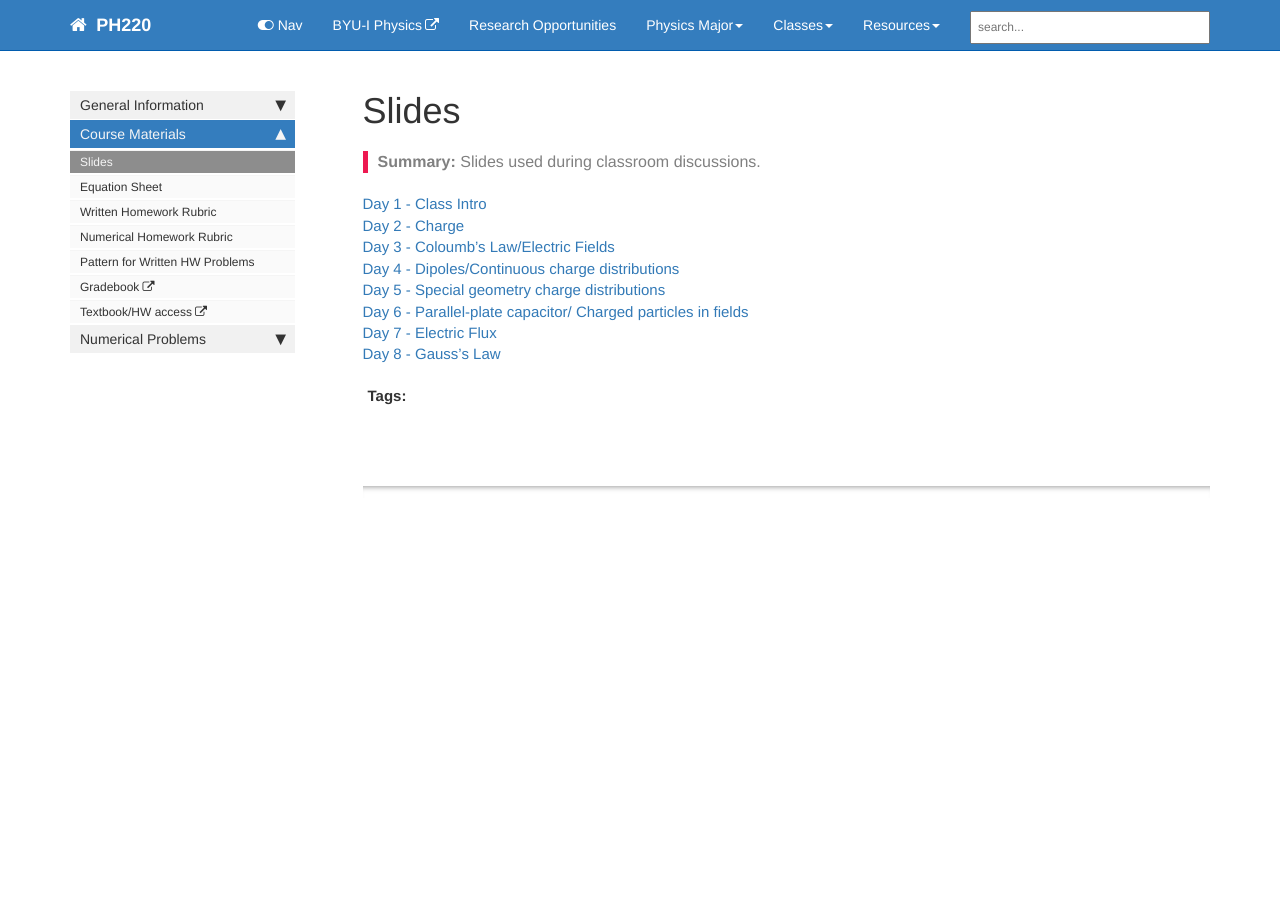
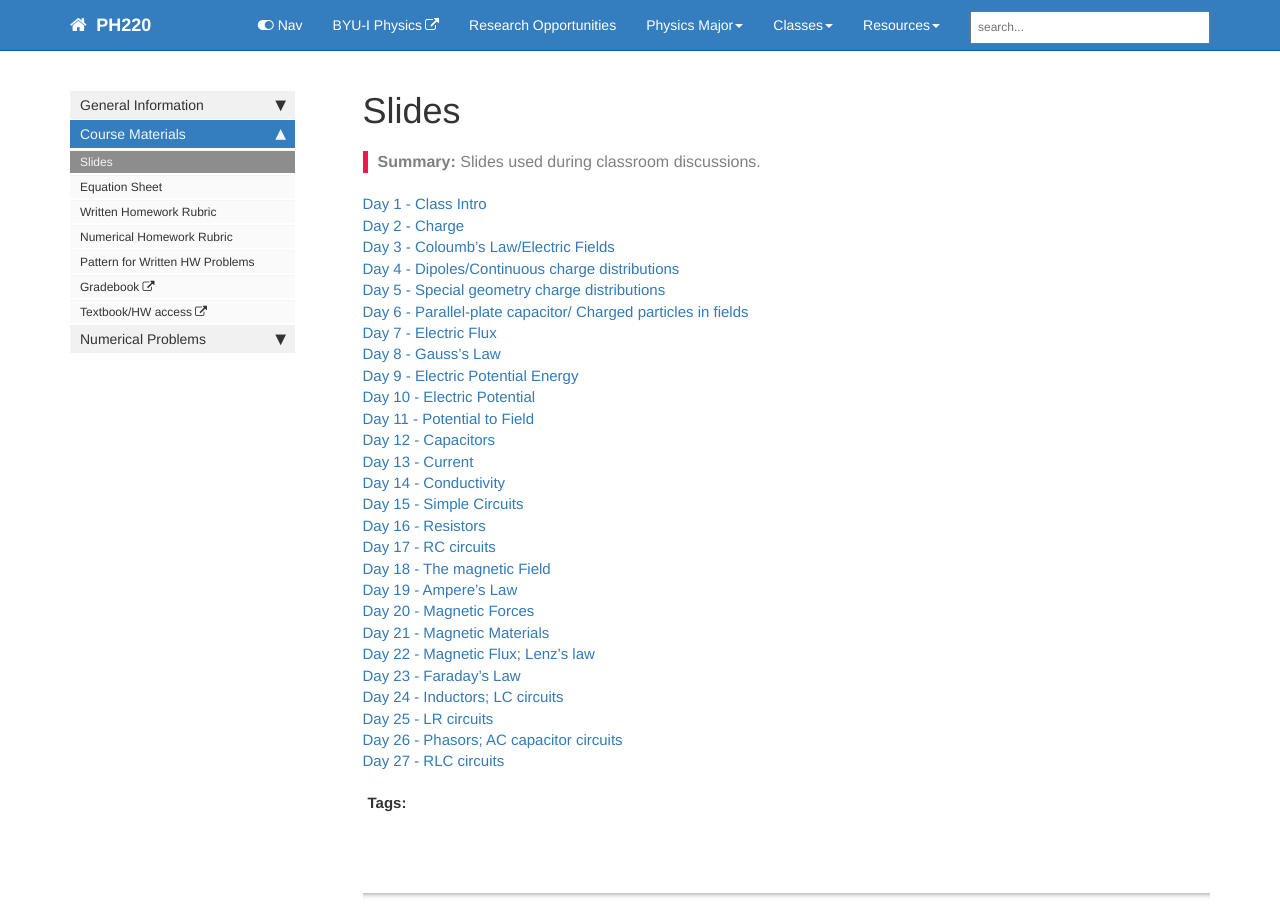
Before and after one commit to lancejnelson/PH220, a Jekyll site: the page built from course_docs/slides.md, in a window 1280 px wide. Built offline with Jekyll 4.4.1, drawn with Linux system fonts in a browser that asks for light colours; comment, search, counter and statistics services are not loaded.

Commit message:
Updating course slides

```diff
--- a/course_docs/slides.md
+++ b/course_docs/slides.md
@@ -18,31 +18,25 @@ folder: course_docs
  [Day 6 - Parallel-plate capacitor/ Charged particles in fields][day6]
  [Day 7 - Electric Flux][day7]
  [Day 8 - Gauss's Law][day8]
-<!-- [Day 9 - Uniform Circular Motion][day9]
- [Day 10 - Nonuniform Circular Motion][day10]
- [Day 11 - Newton's Laws][day11]
- [Day 12 - Newton's Second Law][day12]
- [Day 13 - Newton's Second Law (Friction)][day13]
- [Day 14 - Newton's Third Law][day14]
- [Day 15 - Newton's Third Law (Ropes and Pulleys)][day15]
- [Day 16 - Newton's Third Law (more)][day16]
- [Day 17 - Newton's Second Law (Circular Motion)][day16]
- [Day 18 - Newton's Second Law (Nonuniform Circular Motion)][day17]
- [Day 19 - Work and Energy][day19]
- [Day 20 - Springs and Power][day20]
- [Day 21 - Conservation of Energy][day21]
- [Day 22 - Energy Diagrams][day22]
- [Euler's Method][eulers]
- [Day 23 - Momentum][day23]
- [Day 24 - Collisions][day24]
- [Day 25 - Jeopardy][day25]
- [Day 25 - Center of Mass, Torque][day26]
- [Day 26 - Rotational Dynamics][day27]
- [Day 27 - Static Equilibrium, Rolling Motion][day28]
- [Day 28 - Conservation of Angular Momentum][day29]
-[Day 29 - Gravitation][day30]
-[Day 30 - Gravitational Potential Energy][day31]
-[Day 31 - Final Review][day32] --->
+ [Day 9 - Electric Potential Energy][day9]
+ [Day 10 - Electric Potential][day10]
+ [Day 11 - Potential to Field][day11]
+ [Day 12 - Capacitors][day12]
+ [Day 13 - Current][day13]
+ [Day 14 - Conductivity][day14]
+ [Day 15 - Simple Circuits][day15]
+ [Day 16 - Resistors][day16]
+ [Day 17 - RC circuits][day17]
+ [Day 18 - The magnetic Field][day18]
+ [Day 19 - Ampere's Law][day19]
+ [Day 20 - Magnetic Forces][day20]
+ [Day 21 - Magnetic Materials][day21]
+ [Day 22 - Magnetic Flux; Lenz's law][day22]
+ [Day 23 - Faraday's Law][day23]
+ [Day 24 - Inductors; LC circuits][day24]
+ [Day 25 - LR circuits][day25]
+ [Day 26 - Phasors; AC capacitor circuits][day26]
+ [Day 27 - RLC circuits][day27]
 
 [day1]: ../course_docs/slides/D1-IntroToPH220.pdf
 [day2]: ../course_docs/slides/D2-Charge.pdf
@@ -52,28 +46,22 @@ folder: course_docs
 [day6]: ../course_docs/slides/D6-Parallel_Plate_Capacitor.pdf
 [day7]: ../course_docs/slides/D7-Electric_Flux.pdf
 [day8]: ../course_docs/slides/D8-Gauss_Law.pdf
-[day9]: ../course_docs/slides/D9-Uniform_Circular_Motion.pdf
-[day10]: ../course_docs/slides/D10-Nonuniform_Circular_Motion.pdf
-[day11]: ../course_docs/slides/D11-Newtons_Laws.pdf
-[day12]: ../course_docs/slides/D12-Newtons_Second_Law.pdf
-[day13]: ../course_docs/slides/D13-N2_with_Friction.pdf
-[day14]: ../course_docs/slides/D14-Newtons_Third.pdf
-[day15]: ../course_docs/slides/D15-Newtons_Third_Ropes_Pulleys.pdf
-[day16]: ../course_docs/slides/D16-More_Newtons_Third.pdf
-[day17]: ../course_docs/slides/D17-Newt_2_Circular.pdf
-[day18]: ../course_docs/slides/D18-N2_NonUniform_Circular.pdf
-[day19]: ../course_docs/slides/D19-Work_Energy.pdf
-[day20]: ../course_docs/slides/D20-Spring_Power.pdf
-[day21]: ../course_docs/slides/D21-Cons_of_Energy.pdf
-[day22]: ../course_docs/slides/D22-Energy_Diagrams.pdf
-[day23]: ../course_docs/slides/D23-Momentum.pdf
-[day24]: ../course_docs/slides/D24-Collisions.pdf
-[day25]: ../course_docs/slides/D25-Jeopardy.pdf
-[day26]: ../course_docs/slides/D26-Torque-COM.pdf
-[day27]: ../course_docs/slides/D27-Torque_Dynamics.pdf
-[day28]: ../course_docs/slides/D28-Equilibrium-Rolling.pdf
-[day29]: ../course_docs/slides/D29-Ang_Mom.pdf
-[eulers]: ../course_docs/slides/EulersMethod.pdf
-[day30]: ../course_docs/slides/D30-Gravity.pdf
-[day31]: ../course_docs/slides/D31-Grav_Pot_Energy.pdf
-[day32]: ../course_docs/slides/D32-Final_Review.pdf
+[day9]: ../course_docs/slides/D9-Electric_Potential_Energy.pdf
+[day10]: ../course_docs/slides/D10-Electric_Potential.pdf
+[day11]: ../course_docs/slides/D11-Potential_to_Field.pdf
+[day12]: ../course_docs/slides/D12-Capacitors.pdf
+[day13]: ../course_docs/slides/D13-Current.pdf
+[day14]: ../course_docs/slides/D14-Conductivity.pdf
+[day15]: ../course_docs/slides/D15-Simple_Circuits.pdf
+[day16]: ../course_docs/slides/D16-Resistors.pdf
+[day17]: ../course_docs/slides/D17-RC.pdf
+[day18]: ../course_docs/slides/D18-Magnetic_Field.pdf
+[day19]: ../course_docs/slides/D19-wire_loops_Ampere.pdf
+[day20]: ../course_docs/slides/D20-Magnetic_Forces.pdf
+[day21]: ../course_docs/slides/D21-Magnetic_Materials.pdf
+[day22]: ../course_docs/slides/D22-Flux_Lenz.pdf
+[day23]: ../course_docs/slides/D23-Faradays_Law.pdf
+[day24]: ../course_docs/slides/D24-Inductors_LC.pdf
+[day25]: ../course_docs/slides/D25-LR_Circuits.pdf
+[day26]: ../course_docs/slides/D26-Phasors_Capacitors.pdf
+[day27]: ../course_docs/slides/D27-RLC.pdf
```
Also changed, not shown: 19 other files.
